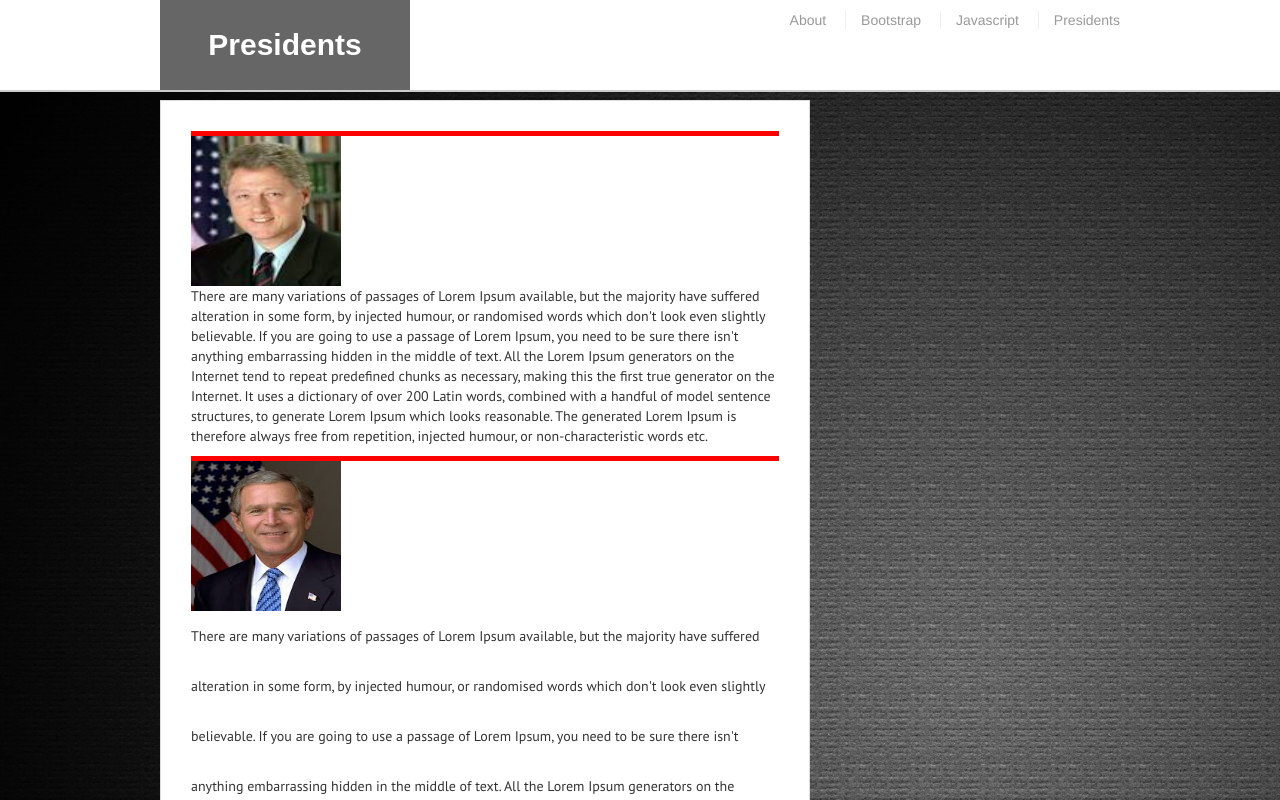
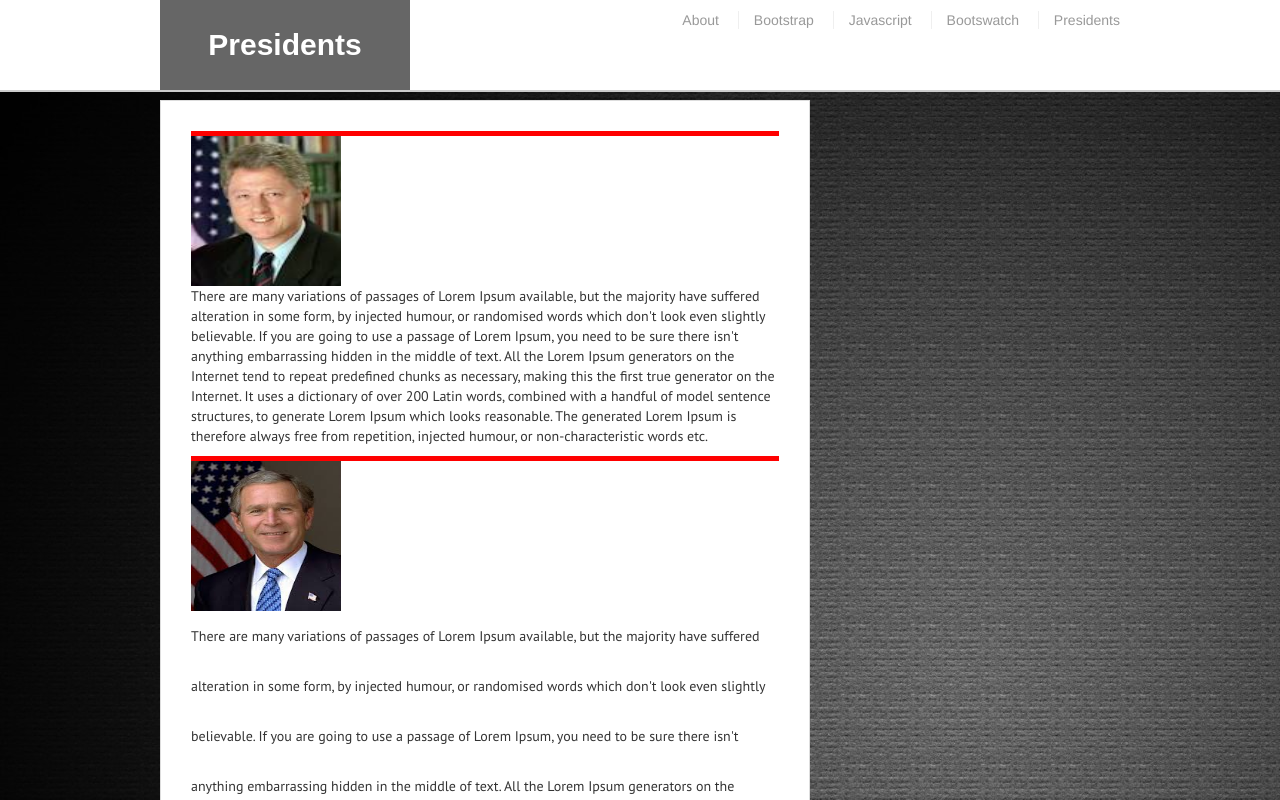
Before and after one commit to kenmiller20/BootCampGuru.github.io-1, a plain HTML site: page index.html in a window 1280 px wide. Shown: the top 800 px of the page. Drawn offline with nearby package versions, Linux system fonts and the light colour scheme.

Commit message:
Bootswatch link

```diff
--- a/index.html
+++ b/index.html
@@ -30,6 +30,7 @@
         <a href="#">About</a>
 	<a href="Bootstrap.html">Bootstrap</a>
         <a href="javascriptdemo.html">Javascript</a>
+        <a href="Bootswatch.html">Bootswatch</a>
         <a href="#">Presidents</a>
       </nav>
 </div>
```
